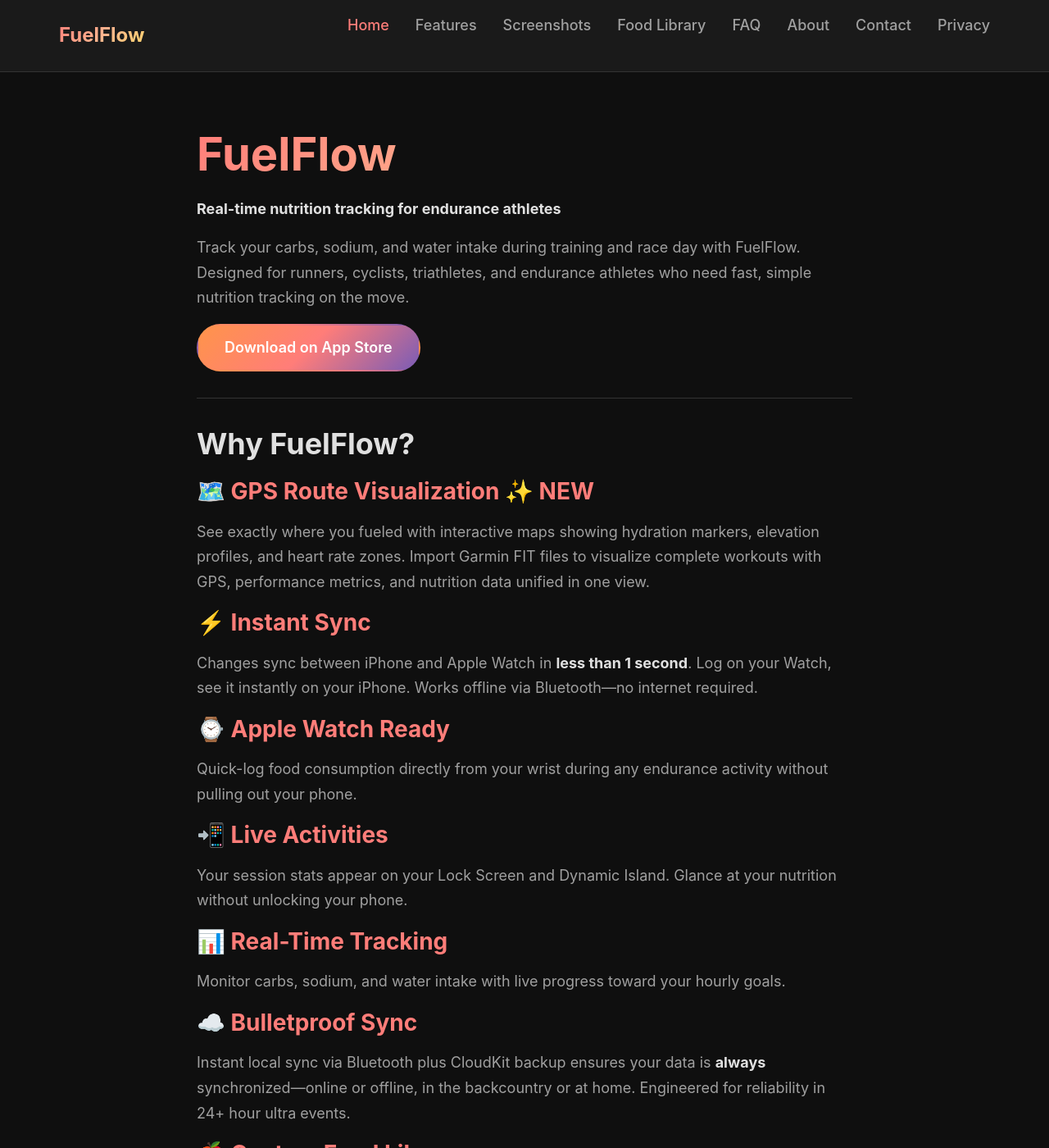
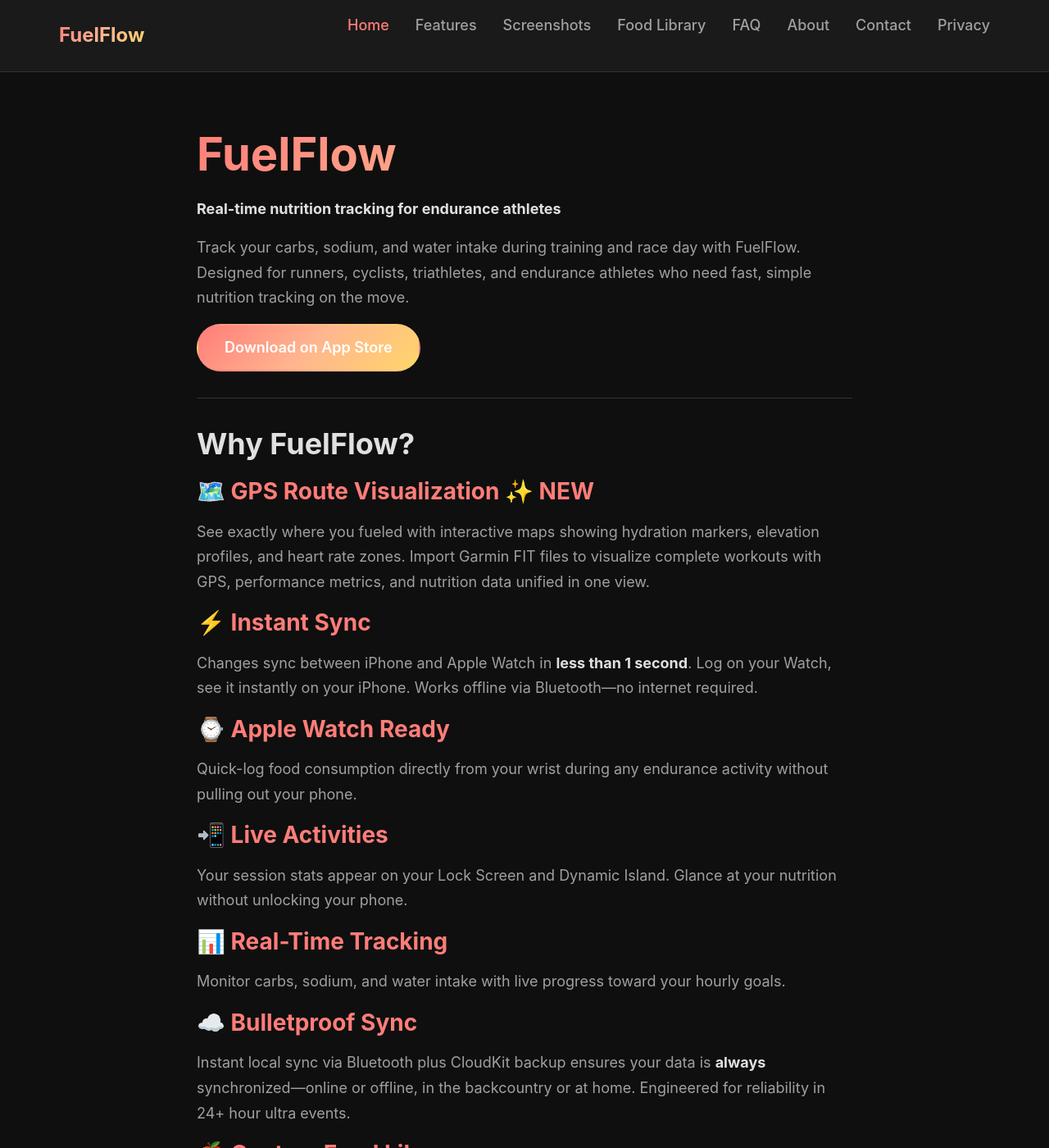
Before and after one commit to virtualserverguy/NutriTracker-pages, a Jekyll site: the page built from pub/index.md, in a window 1280 px wide and 1400 px high. Shown: the whole window at 82% size. Built offline with Jekyll 4.4.1, drawn with Linux system fonts in a browser that asks for light colours.

Commit message:
fix: Change button gradient from sunset to sunrise for better color flow
Switched primary button from sunset gradient (warm orange → coral → purple)
to sunrise gradient (coral → peach → golden) to avoid jarring purple tone
on the right side. All warm tones now flow smoothly together.

🤖 Generated with [Claude Code](https://claude.com/claude-code)

Co-Authored-By: Claude <noreply@anthropic.com>

```diff
--- a/pub/assets/css/style.css
+++ b/pub/assets/css/style.css
@@ -292,13 +292,13 @@ article {
 }
 
 .btn-primary {
-    background: var(--gradient-sunset);
+    background: var(--gradient-sunrise);
     color: white;
 }
 
 .btn-primary:hover {
     transform: translateY(-2px);
-    box-shadow: 0 10px 25px rgba(255, 125, 121, 0.5);
+    box-shadow: 0 10px 25px rgba(255, 148, 74, 0.5);
 }
 
 .btn-secondary {
```
